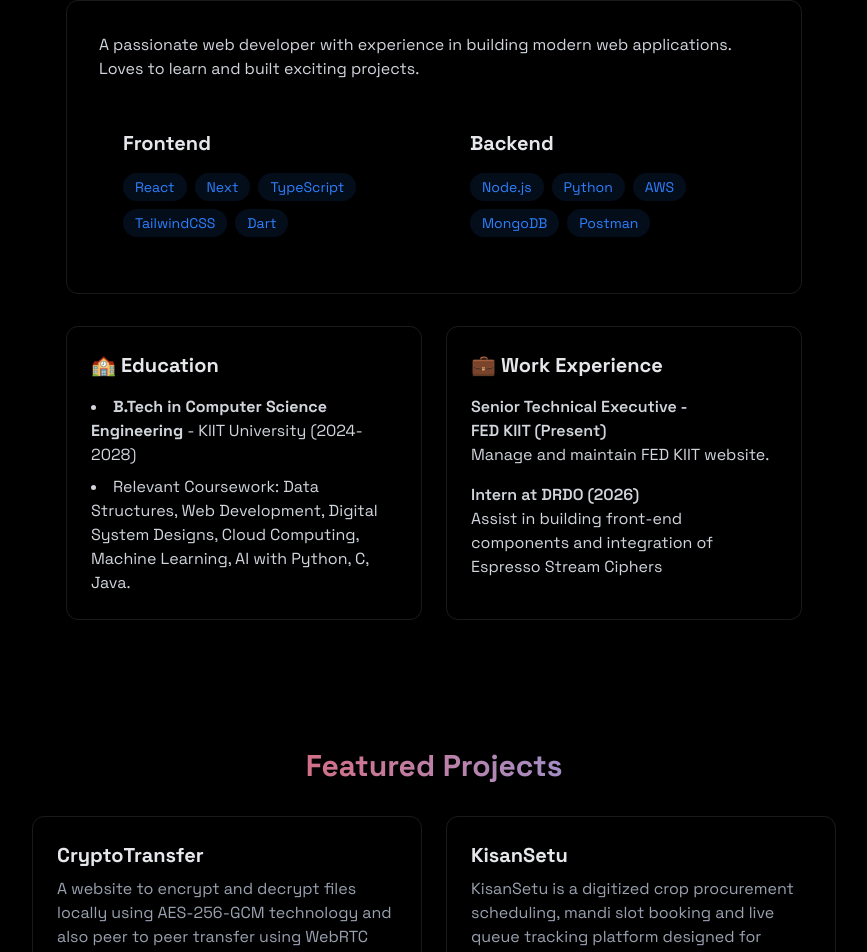
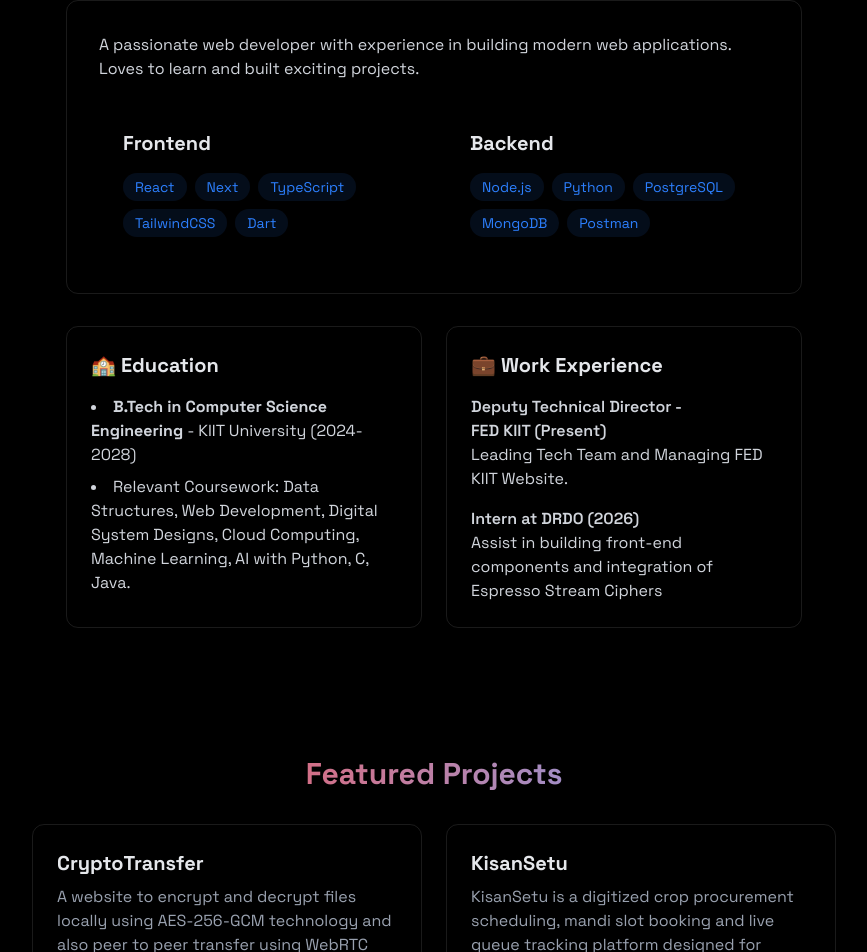
Before and after one commit to rajatava06/MyPortfolio, a React (Vite) app: page / in a window 1280 px wide. Shown: the part 932-1884 px from the top of the page, without its empty margins (206-1073 px from the left). Built offline with nearby package versions, Linux system fonts and the light colour scheme.

Commit message:
work updated

```diff
--- a/src/components/sections/About.jsx
+++ b/src/components/sections/About.jsx
@@ -9,7 +9,7 @@ export const About = () => {
     "Dart",
   ];
 
-  const backendSkills = ["Node.js", "Python", "AWS", "MongoDB", "Postman"];
+  const backendSkills = ["Node.js", "Python", "PostgreSQL", "MongoDB", "Postman"];
 
   return (
     <section
@@ -83,10 +83,10 @@ export const About = () => {
                 <div>
                   <h4 className="font-semibold">
                     {" "}
-                    Senior Technical Executive - <p>FED KIIT (Present){" "}</p>
+                    Deputy Technical Director - <p>FED KIIT (Present){" "}</p>
                   </h4>
                   <p>
-                    Manage and maintain FED KIIT website.
+                    Leading Tech Team and Managing FED KIIT Website.
                   </p>
                 </div>
 
```
